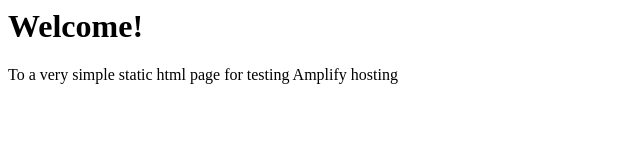
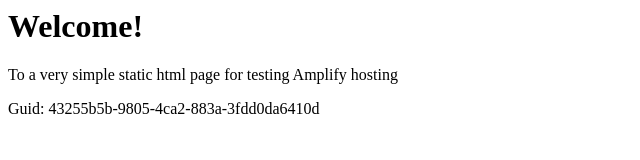
Before and after one commit to aws-aemilia-dub/Github-PR-Commit-Integration-Test-DoNotTouch-GitHubAutoBuildCanaryTest-v1-preprod-eu-west-1, a website: page src/index.html in a window 1280 px wide. Shown: the whole page, without its empty margins (0-640 px from the left). Drawn offline with Linux system fonts and the light colour scheme.

Commit message:
commit from integ tests

```diff
--- a/src/index.html
+++ b/src/index.html
@@ -1,3 +1,5 @@
+
+
 <html lang="en">
 
 <head>
@@ -10,6 +12,6 @@
 <body>
     <h1>Welcome!</h1>
     <p>To a very simple static html page for testing Amplify hosting</p>
-</body>
+    <p>Guid: 43255b5b-9805-4ca2-883a-3fdd0da6410d</p></body>
 
 </html>
```
